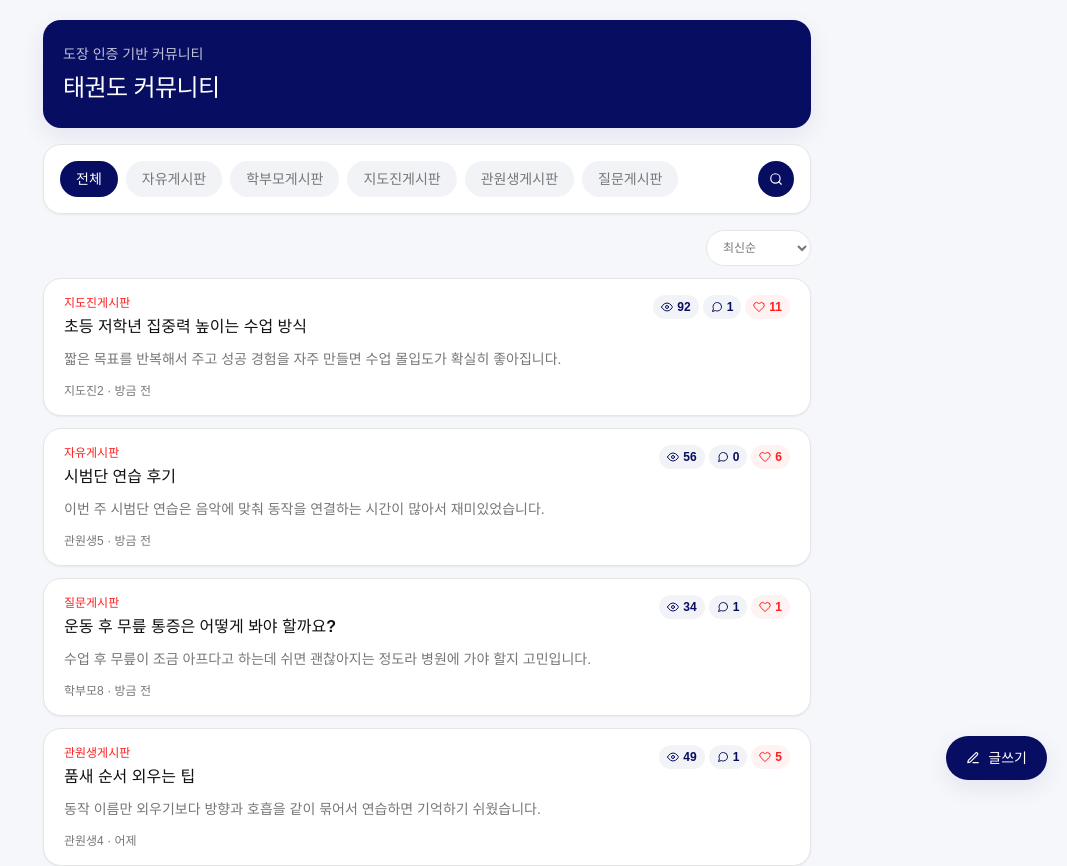
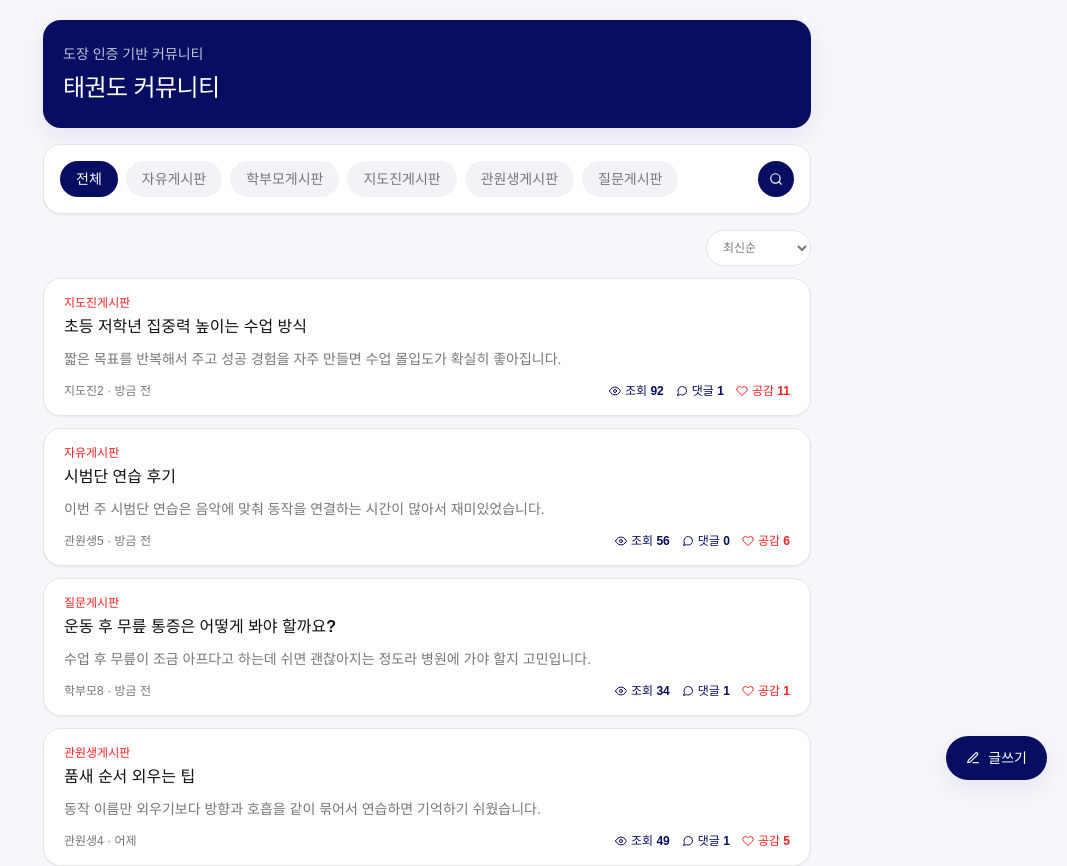
Before and after one commit to thisisyello/taekwondo-community, a React (Vite) app: page / in a window 1280 px wide. Shown: the top 866 px of the page, without its empty margins (213-1280 px from the left). Built offline with nearby package versions, Linux system fonts and the light colour scheme.

Commit message:
feat: 게시물 항목 UI 개선 및 정보 표시 방식 수정

```diff
--- a/src/components/PostItem.tsx
+++ b/src/components/PostItem.tsx
@@ -23,40 +23,39 @@ export default function PostItem({ post, commentCount }: PostItemProps) {
     return (
         <li className="rounded-kta-lg border border-kta-border bg-kta-surface shadow-kta-sm transition hover:-translate-y-0.5 hover:shadow-kta-md">
             <Link className="block px-5 py-4" to={`/posts/${post.id}`}>
-                <div className="flex items-start justify-between gap-3">
-                    <div className="min-w-0">
                 <p className="text-xs font-bold text-kta-red">
                     {BOARD_LABELS[post.board]}
                 </p>
-                        <h3 className="mt-1 line-clamp-1 text-base font-extrabold text-kta-text">
+                <h3 className="mt-1 line-clamp-2 text-base font-extrabold leading-6 text-kta-text">
                     {post.title}
                 </h3>
-                    </div>
-
-                    <div className="flex shrink-0 gap-1 text-xs font-bold">
-                        <span className="inline-flex items-center gap-1 rounded-full bg-kta-subtle px-2 py-1 text-kta-navy">
-                            <FiEye aria-hidden="true" />
-                            {post.viewCount}
-                        </span>
-                        <span className="inline-flex items-center gap-1 rounded-full bg-kta-subtle px-2 py-1 text-kta-navy">
-                            <FiMessageCircle aria-hidden="true" />
-                            {commentCount}
-                        </span>
-                        <span className="inline-flex items-center gap-1 rounded-full bg-red-50 px-2 py-1 text-kta-red">
-                            <FiHeart aria-hidden="true" />
-                            {post.likeCount}
-                        </span>
-                    </div>
-                </div>
 
                 <p className="mt-2 line-clamp-2 text-sm leading-6 text-kta-muted">
                     {getPostPreview(post.content)}
                 </p>
 
-                <p className="mt-3 text-xs font-medium text-kta-muted">
+                <div className="mt-3 flex flex-col gap-2 text-xs font-medium text-kta-muted sm:flex-row sm:items-center sm:justify-between">
+                    <p>
                         {post.author} · {formatDate(post.createdAt)}
-                    {isEdited(post.createdAt, post.updatedAt) && " (수정됨)"}
+                        {isEdited(post.createdAt, post.updatedAt) &&
+                            " (수정됨)"}
                     </p>
+
+                    <div className="flex flex-wrap gap-x-3 gap-y-1 font-bold">
+                        <span className="inline-flex items-center gap-1 text-kta-navy">
+                            <FiEye aria-hidden="true" />
+                            조회 {post.viewCount}
+                        </span>
+                        <span className="inline-flex items-center gap-1 text-kta-navy">
+                            <FiMessageCircle aria-hidden="true" />
+                            댓글 {commentCount}
+                        </span>
+                        <span className="inline-flex items-center gap-1 text-kta-red">
+                            <FiHeart aria-hidden="true" />
+                            공감 {post.likeCount}
+                        </span>
+                    </div>
+                </div>
             </Link>
         </li>
     );
```
Lines whose indentation alone changed are shown as unchanged.
